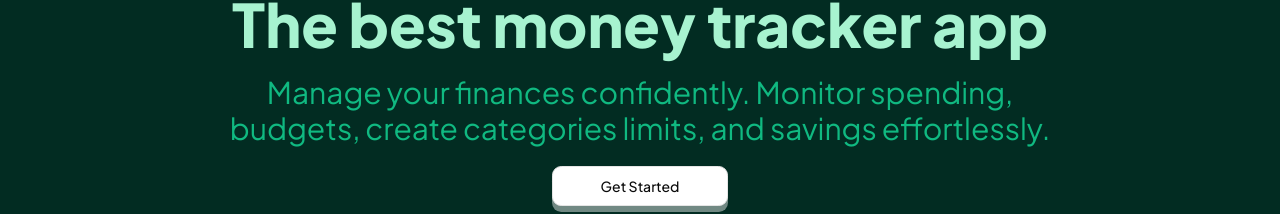
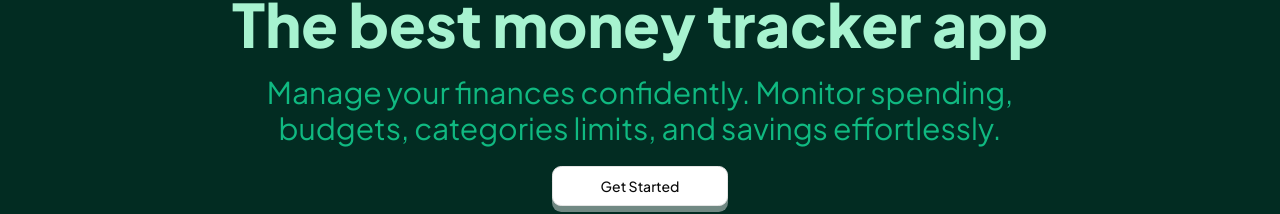
Before and after one commit to Theonlyhamstertoh/budgetbird, a Next.js app: page / in a window 1280 px wide. Shown: the part 150-364 px from the top of the page. Built offline with nearby package versions, Linux system fonts and the light colour scheme.

Commit message:
updated homepage

```diff
--- a/src/app/page.tsx
+++ b/src/app/page.tsx
@@ -18,8 +18,8 @@ export default function HomePage() {
                         The best money tracker app
                     </h1>
                     <h1 className="text-emerald-500 text-bold text-3xl text-center  text-balance">
-                        Manage your finances confidently. Monitor spending, budgets, create categories limits, and
-                        savings effortlessly.
+                        Manage your finances confidently. Monitor spending, budgets, categories limits, and savings
+                        effortlessly.
                     </h1>
 
                     {/* <button
```
